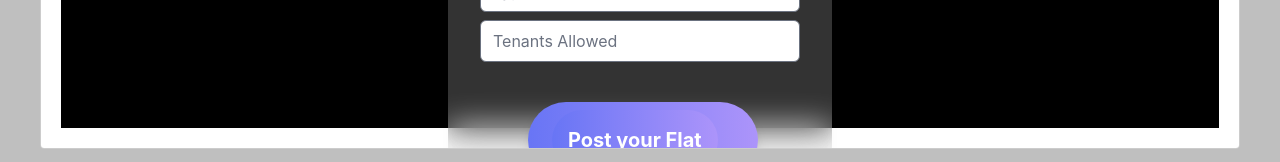
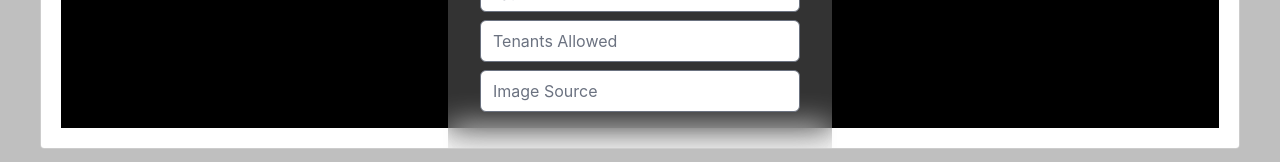
Before and after one commit to Arch0125/flatfinder, a React (Create React App) app: page / in a window 1280 px wide. Both pictures are taken after typing "Sample" into the empty fields and a click on the button "Post your Flat". Shown: the part 611-773 px from the top of the page. Built offline with nearby package versions, Linux system fonts and the light colour scheme; no server answers; what tw-elements would draw is missing.

Commit message:
Add Image input

```diff
--- a/src/modules/auth/components/AddFlatModal.jsx
+++ b/src/modules/auth/components/AddFlatModal.jsx
@@ -3,7 +3,7 @@ import useAuth from "../context/auth.context"
 import FlatButton from "./FlatButton"
 
 export const AddFlatModal = ({ showModal, setShowModal, clickHandler }) => {
-  const { setFname,setRent,setDeposit,setArea,setFstate,setCity,setFurnished,setLocality,setTenants,setType} = useAuth()
+  const { setFname,setRent,setDeposit,setArea,setFstate,setCity,setFurnished,setLocality,setTenants,setType,setImage} = useAuth()
 
   return (
     <Modal isOpen={showModal} onRequestClose={() => setShowModal(false)}>
@@ -71,6 +71,12 @@ export const AddFlatModal = ({ showModal, setShowModal, clickHandler }) => {
           className="w-full ml-8  rounded-md  max-w-xs mb-2 input input-bordered"
           onChange={e => setTenants(e.target.value)}
         />
+        <input
+          type="text"
+          placeholder="Image Source"
+          className="w-full ml-8  rounded-md  max-w-xs mb-2 input input-bordered"
+          onChange={e => setImage(e.target.value)}
+        />
       </div>
       <div>
         <button className="mb-4 ml-20 mt-8 text-xl text-white  bg-gradient-to-r from-indigo-500 to-purple-400 hover:from-purple-200 hover:to-pink-200 pl-6 pt-2 pb-2 pr-6  rounded-full border-1 btn" onClick={() => clickHandler()}>
--- a/src/modules/auth/components/FlatButton.jsx
+++ b/src/modules/auth/components/FlatButton.jsx
@@ -22,7 +22,8 @@ const FlatButton = () => {
     furnished,
     tenants,
     available,
-    type
+    type,
+    image
   } = useAuth()
 
   const flatButtonHandler = () => {
@@ -47,7 +48,8 @@ const FlatButton = () => {
       available : available,
       apartmentType : `${type}`,
       ownerPhone :`+91${phone}`,
-      ownerEmail : `${email}`
+      ownerEmail : `${email}`,
+      imageUrl : `${image}`
     })
 
     console.log(addflatResponse);
--- a/src/modules/auth/context/auth.context.jsx
+++ b/src/modules/auth/context/auth.context.jsx
@@ -20,6 +20,7 @@ export const AuthContextProvider = ({ children }) => {
   const[locality,setLocality]=useState("");
   const[available,setAvailable]=useState(true);
   const[type,setType]=useState("");
+  const[image,setImage]=useState("");
 
   useEffect(() => {
     if (accessToken !== "" && accessToken !== undefined) {
@@ -63,7 +64,8 @@ export const AuthContextProvider = ({ children }) => {
         tenants,setTenants,
         locality,setLocality,
         available,setAvailable,
-        type,setType
+        type,setType,
+        image,setImage
       }}
     >
       {children}
```
Also changed, not shown: 1 other file (tests, documents, lock files or other folders).
